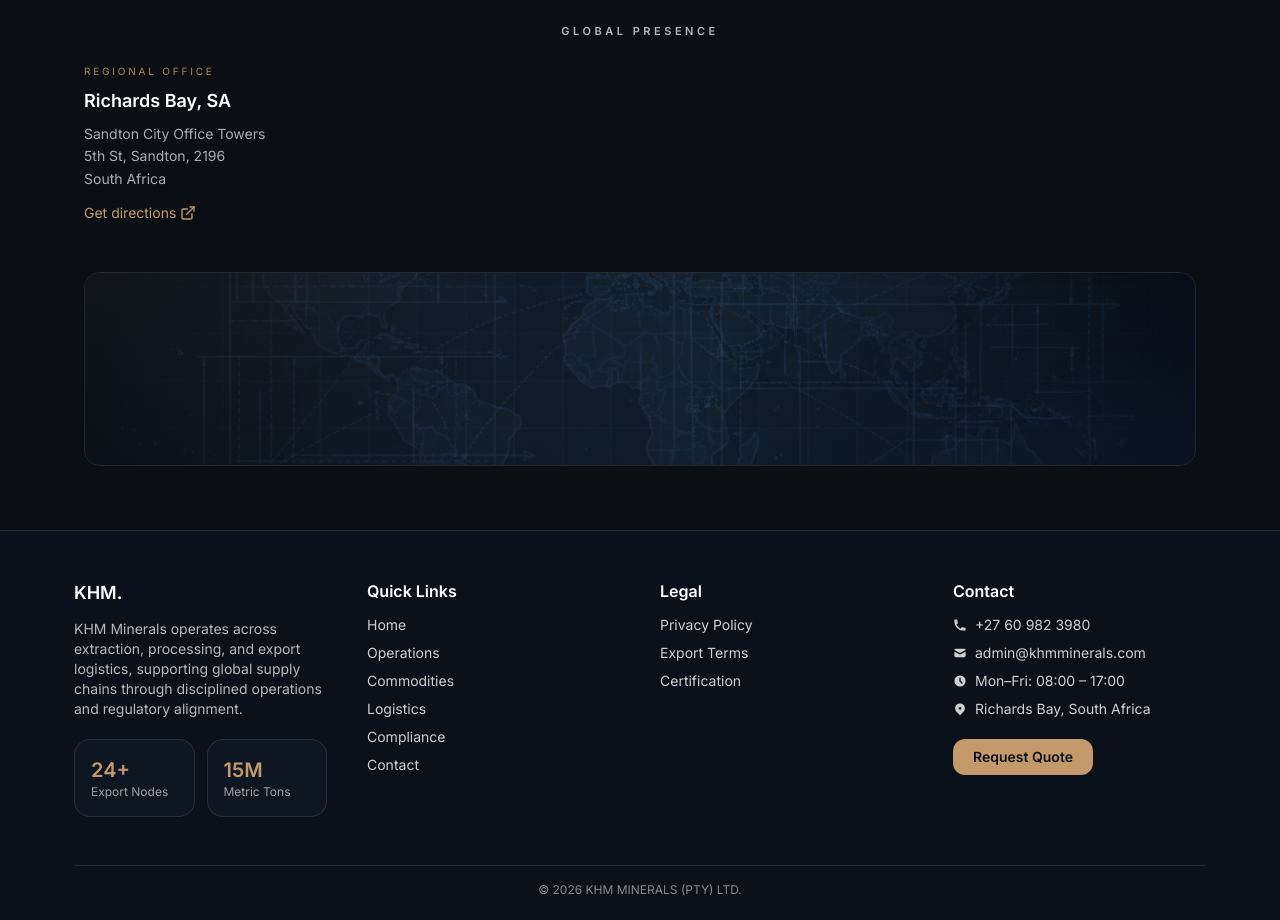
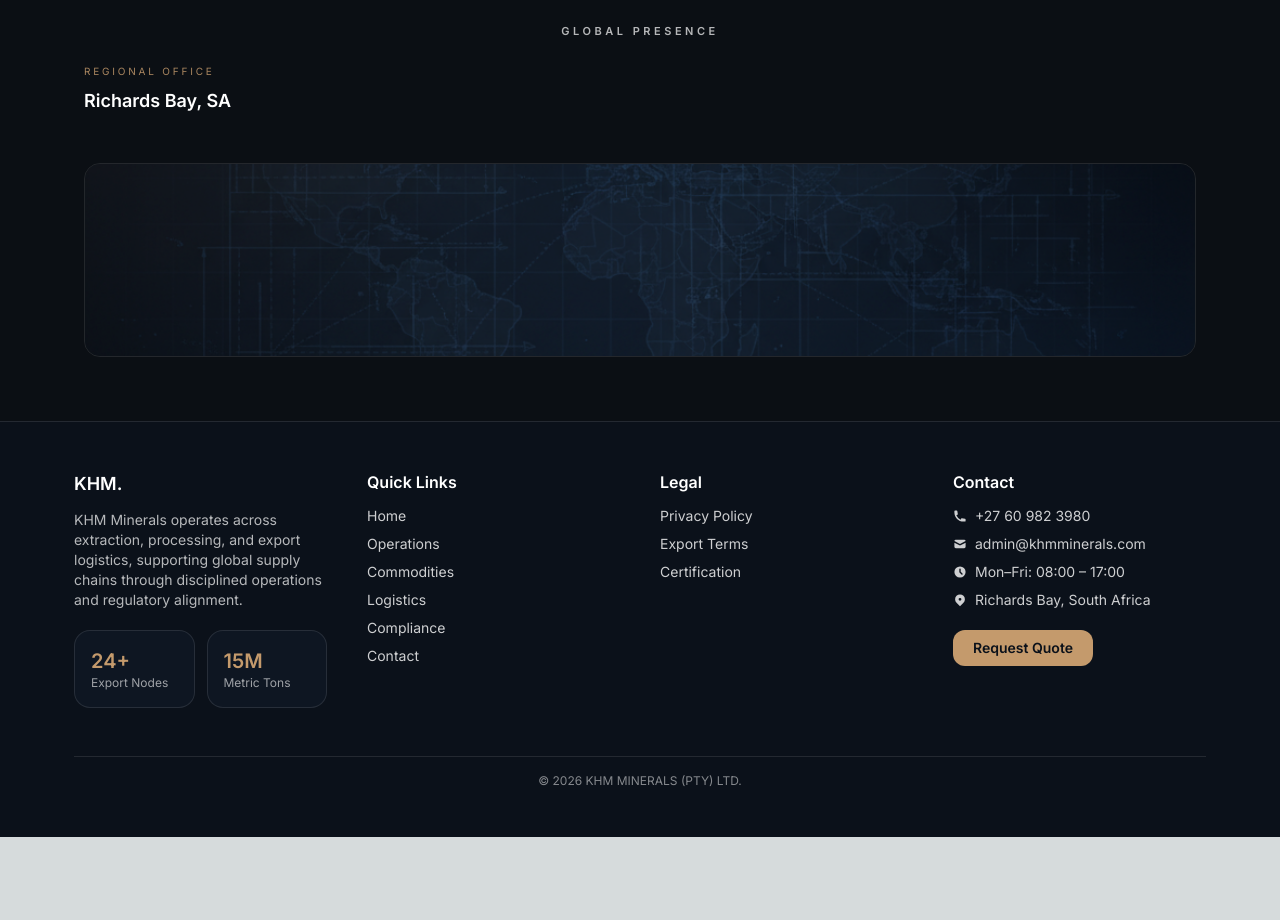
Before and after one commit to christopher-codespaces/khm, a Next.js app: page /contact in a window 1280 px wide. Shown: the part 780-1700 px from the top of the page. After the commit the page ends 1617 px from the top, so only its background shows below. Built offline with nearby package versions, Linux system fonts and the light colour scheme.

Commit message:
Remove contact details from the contact page
Removed contact information and directions link from the contact page.

```diff
--- a/src/app/contact/page.tsx
+++ b/src/app/contact/page.tsx
@@ -193,18 +193,6 @@ const ref = useRef(null);
                     <h2 className="mt-2 text-lg font-semibold">
                       Richards Bay, SA
                     </h2>
-                    <p className="mt-2 text-sm leading-relaxed text-white/65">
-                      Sandton City Office Towers
-                      <br />
-                      5th St, Sandton, 2196
-                      <br />
-                      South Africa
-                    </p>
-                    <a
-                      href="#"
-                      className="mt-3 inline-flex items-center gap-1 text-sm text-[#C49A6C] hover:underline">
-                      Get directions <ExternalLink className="h-4 w-4" />
-                    </a>
                   </div>
                 </MotionBlock>
               </section>
```
